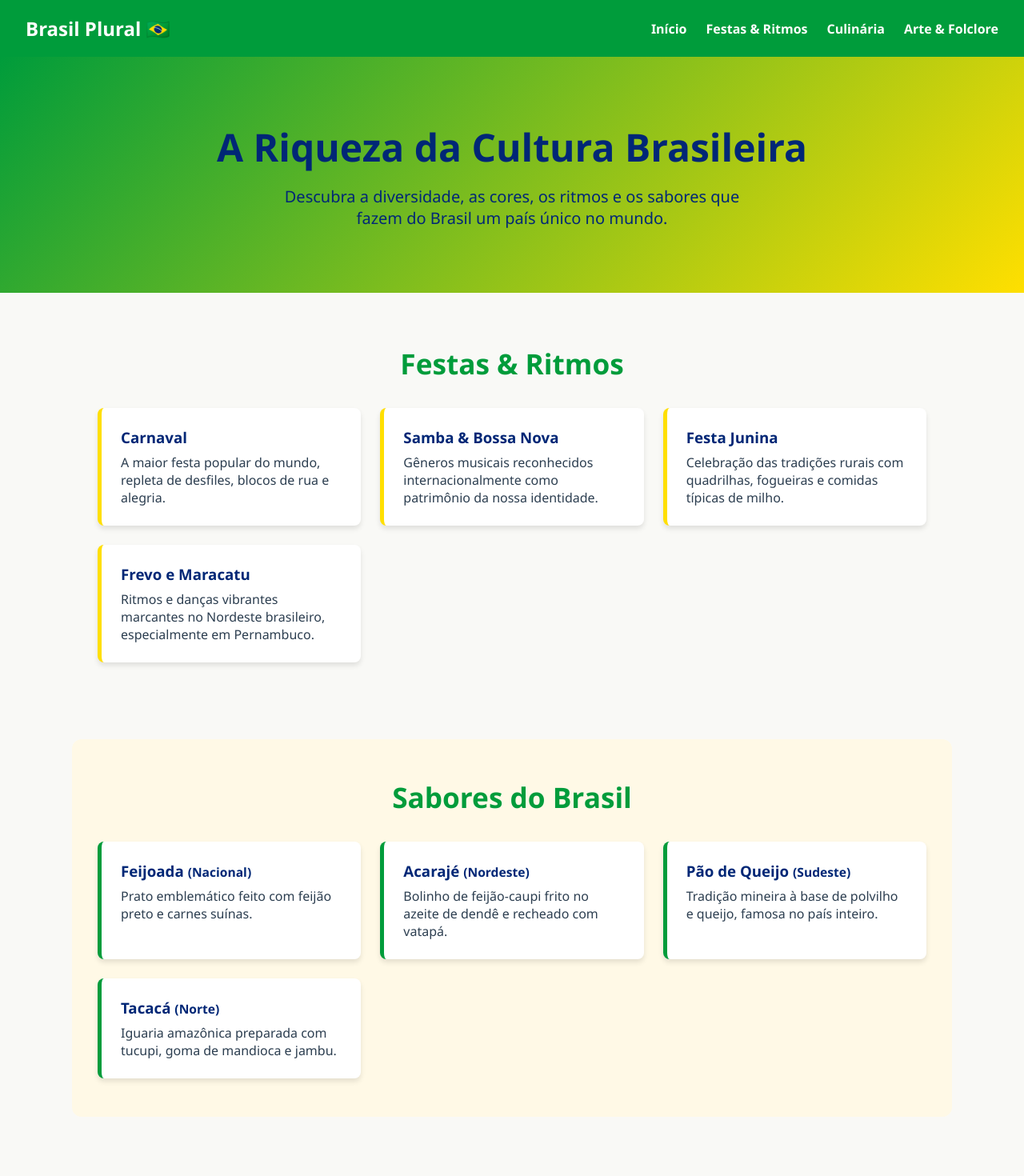
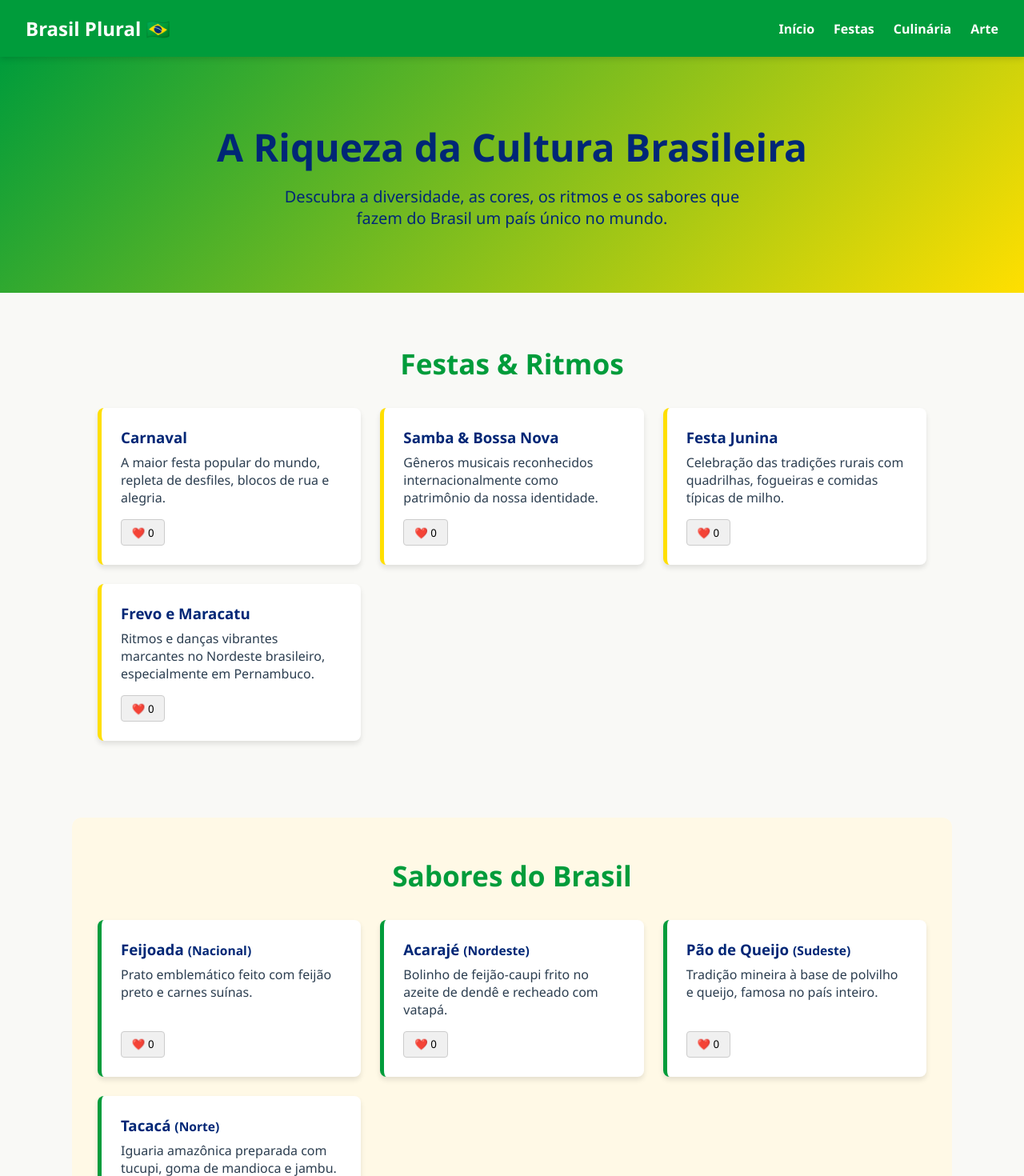
Before and after one commit to AnaPaulaMaximo/meu-projeto-react, a React (Create React App) app: page / in a window 1280 px wide. Shown: the top 1470 px of the page at 80% size. Built offline with nearby package versions, Linux system fonts and the light colour scheme.

Commit message:
1.4.0 - feat: adiciona rodapé, interatividade e ajustes finais de estilo

```diff
--- a/src/App.css
+++ b/src/App.css
@@ -3,6 +3,7 @@
   margin: 0;
   padding: 0;
   font-family: 'Segoe UI', Tahoma, Geneva, Verdana, sans-serif;
+  scroll-behavior: smooth;
 }
 
 body {
@@ -11,12 +12,16 @@ body {
 }
 
 .header {
+  position: sticky;
+  top: 0;
+  z-index: 100;
   display: flex;
   justify-content: space-between;
   align-items: center;
   padding: 1.2rem 2rem;
   background-color: #009c3b;
   color: white;
+  box-shadow: 0 2px 8px rgba(0,0,0,0.15);
 }
 
 .logo {
@@ -34,6 +39,11 @@ body {
   color: white;
   text-decoration: none;
   font-weight: 600;
+  transition: opacity 0.2s;
+}
+
+.nav-links a:hover {
+  opacity: 0.8;
 }
 
 .hero {
@@ -79,12 +89,16 @@ body {
   padding: 1.5rem;
   box-shadow: 0 4px 6px rgba(0, 0, 0, 0.1);
   border-left: 5px solid #ffdf00;
+  display: flex;
+  flex-direction: column;
+  justify-content: space-between;
 }
 
 .card h3 {
   margin-bottom: 0.5rem;
   color: #002776;
 }
+
 .gastronomia {
   background-color: #fff9e6;
   border-radius: 12px;
@@ -113,3 +127,26 @@ body {
   color: #009c3b;
   margin-bottom: 0.25rem;
 }
+
+.like-button {
+  margin-top: 1rem;
+  padding: 0.4rem 0.8rem;
+  background-color: #f0f0f0;
+  border: 1px solid #ccc;
+  border-radius: 4px;
+  cursor: pointer;
+  align-self: flex-start;
+  transition: background 0.2s;
+}
+
+.like-button:hover {
+  background-color: #e0e0e0;
+}
+
+.footer {
+  text-align: center;
+  padding: 2rem;
+  background-color: #002776;
+  color: white;
+  margin-top: 3rem;
+}
--- a/src/App.js
+++ b/src/App.js
@@ -1,24 +1,34 @@
+import { useState } from 'react';
 import './App.css';
 
 function App() {
+  const [likes, setLikes] = useState({});
+
+  const handleLike = (id) => {
+    setLikes((prev) => ({
+      ...prev,
+      [id]: (prev[id] || 0) + 1
+    }));
+  };
+
   const ritmosEFestas = [
-    { id: 1, titulo: "Carnaval", desc: "A maior festa popular do mundo, repleta de desfiles, blocos de rua e alegria." },
-    { id: 2, titulo: "Samba & Bossa Nova", desc: "Gêneros musicais reconhecidos internacionalmente como patrimônio da nossa identidade." },
-    { id: 3, titulo: "Festa Junina", desc: "Celebração das tradições rurais com quadrilhas, fogueiras e comidas típicas de milho." },
-    { id: 4, titulo: "Frevo e Maracatu", desc: "Ritmos e danças vibrantes marcantes no Nordeste brasileiro, especialmente em Pernambuco." }
+    { id: 'f1', titulo: "Carnaval", desc: "A maior festa popular do mundo, repleta de desfiles, blocos de rua e alegria." },
+    { id: 'f2', titulo: "Samba & Bossa Nova", desc: "Gêneros musicais reconhecidos internacionalmente como patrimônio da nossa identidade." },
+    { id: 'f3', titulo: "Festa Junina", desc: "Celebração das tradições rurais com quadrilhas, fogueiras e comidas típicas de milho." },
+    { id: 'f4', titulo: "Frevo e Maracatu", desc: "Ritmos e danças vibrantes marcantes no Nordeste brasileiro, especialmente em Pernambuco." }
   ];
 
   const pratosTipicos = [
-    { id: 1, nome: "Feijoada", regiao: "Nacional", desc: "Prato emblemático feito com feijão preto e carnes suínas." },
-    { id: 2, nome: "Acarajé", regiao: "Nordeste", desc: "Bolinho de feijão-caupi frito no azeite de dendê e recheado com vatapá." },
-    { id: 3, nome: "Pão de Queijo", regiao: "Sudeste", desc: "Tradição mineira à base de polvilho e queijo, famosa no país inteiro." },
-    { id: 4, nome: "Tacacá", regiao: "Norte", desc: "Iguaria amazônica preparada com tucupi, goma de mandioca e jambu." }
+    { id: 'g1', nome: "Feijoada", regiao: "Nacional", desc: "Prato emblemático feito com feijão preto e carnes suínas." },
+    { id: 'g2', nome: "Acarajé", regiao: "Nordeste", desc: "Bolinho de feijão-caupi frito no azeite de dendê e recheado com vatapá." },
+    { id: 'g3', nome: "Pão de Queijo", regiao: "Sudeste", desc: "Tradição mineira à base de polvilho e queijo, famosa no país inteiro." },
+    { id: 'g4', nome: "Tacacá", regiao: "Norte", desc: "Iguaria amazônica preparada com tucupi, goma de mandioca e jambu." }
   ];
 
   const folcloreEArte = [
-    { id: 1, titulo: "Capoeira", desc: "Expressão cultural que mistura arte marcial, esporte, cultura popular, dança e música." },
-    { id: 2, titulo: "Literatura de Cordel", desc: "Poesia popular impressa em folhetos ilustrados com xilogravura." },
-    { id: 3, titulo: "Mitos e Lendas", desc: "Saci-Pererê, Curupira, Iara e Boto Cor-de-Rosa povoam o imaginário popular." }
+    { id: 'a1', titulo: "Capoeira", desc: "Expressão cultural que mistura arte marcial, esporte, cultura popular, dança e música." },
+    { id: 'a2', titulo: "Literatura de Cordel", desc: "Poesia popular impressa em folhetos ilustrados com xilogravura." },
+    { id: 'a3', titulo: "Mitos e Lendas", desc: "Saci-Pererê, Curupira, Iara e Boto Cor-de-Rosa povoam o imaginário popular." }
   ];
 
   return (
@@ -28,9 +38,9 @@ function App() {
         <nav>
           <ul className="nav-links">
             <li><a href="#hero">Início</a></li>
-            <li><a href="#festas">Festas & Ritmos</a></li>
+            <li><a href="#festas">Festas</a></li>
             <li><a href="#gastronomia">Culinária</a></li>
-            <li><a href="#folclore">Arte & Folclore</a></li>
+            <li><a href="#folclore">Arte</a></li>
           </ul>
         </nav>
       </header>
@@ -45,8 +55,13 @@ function App() {
         <div className="cards-grid">
           {ritmosEFestas.map((item) => (
             <div key={item.id} className="card">
-              <h3>{item.titulo}</h3>
-              <p>{item.desc}</p>
+              <div>
+                <h3>{item.titulo}</h3>
+                <p>{item.desc}</p>
+              </div>
+              <button className="like-button" onClick={() => handleLike(item.id)}>
+                ❤️ {likes[item.id] || 0}
+              </button>
             </div>
           ))}
         </div>
@@ -57,8 +72,13 @@ function App() {
         <div className="cards-grid">
           {pratosTipicos.map((prato) => (
             <div key={prato.id} className="card gastronomia-card">
-              <h3>{prato.nome} <small>({prato.regiao})</small></h3>
-              <p>{prato.desc}</p>
+              <div>
+                <h3>{prato.nome} <small>({prato.regiao})</small></h3>
+                <p>{prato.desc}</p>
+              </div>
+              <button className="like-button" onClick={() => handleLike(prato.id)}>
+                ❤️ {likes[prato.id] || 0}
+              </button>
             </div>
           ))}
         </div>
@@ -75,6 +95,10 @@ function App() {
           ))}
         </div>
       </section>
+
+      <footer className="footer">
+        <p>Desenvolvido em React puro • Celebrando a cultura do Brasil 🇧🇷</p>
+      </footer>
     </div>
   );
 }
```
